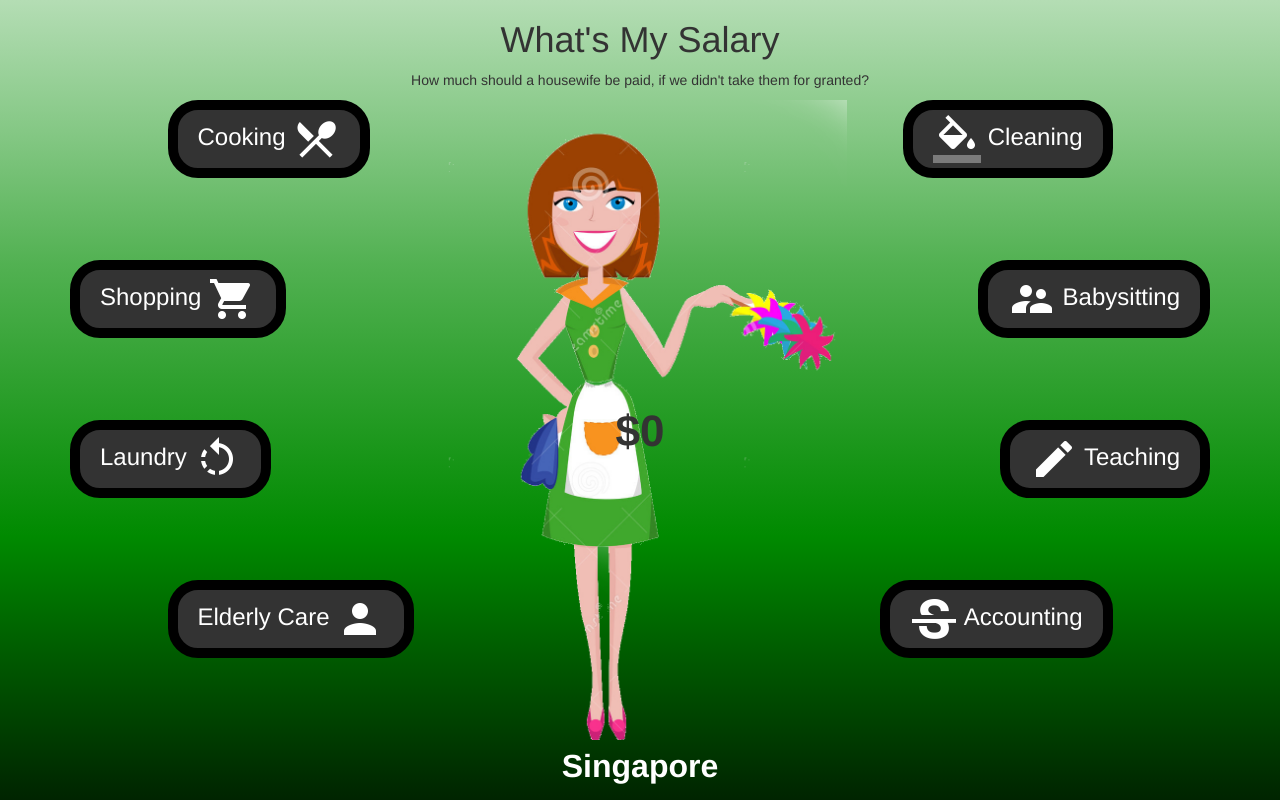
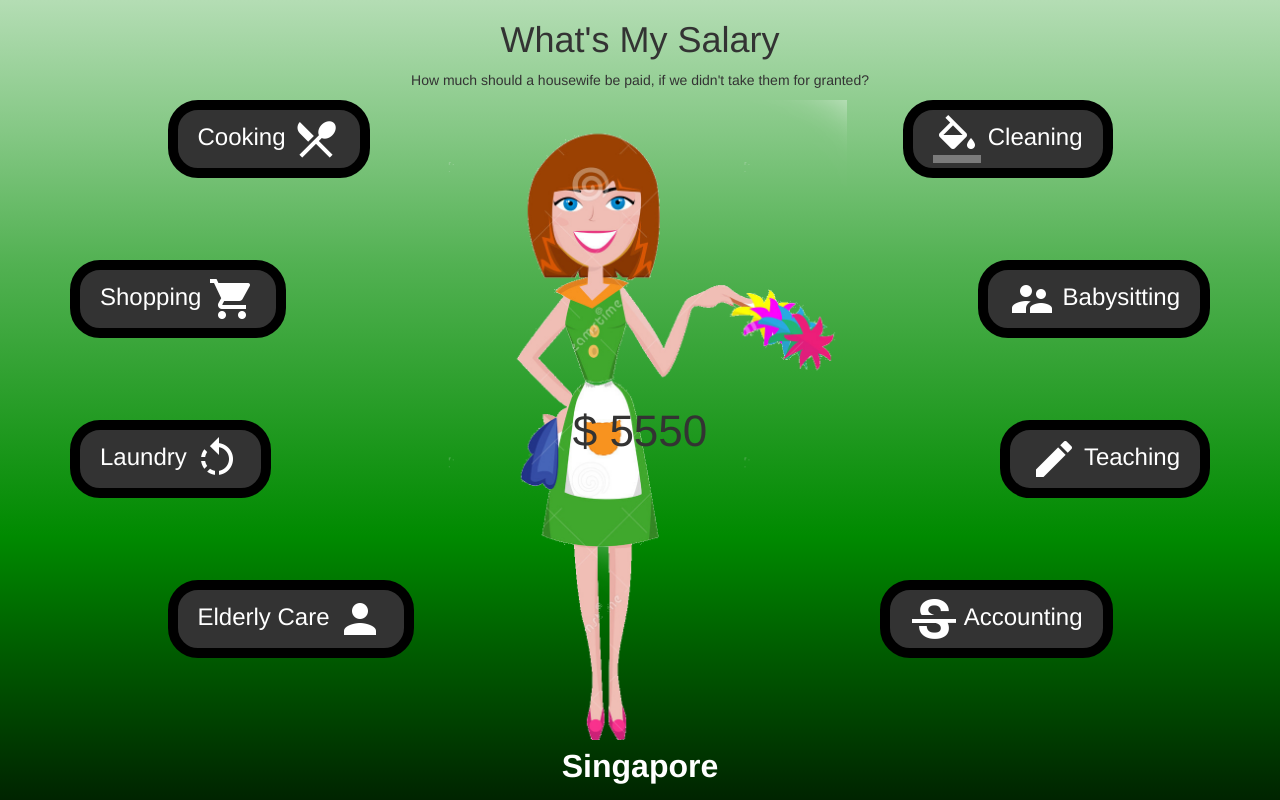
Before and after one commit to allwinpb/whatsmyvalue, a website: page index.html in a window 1280 px wide. Drawn offline with Linux system fonts and the light colour scheme.

Commit message:
Calculate function

```diff
--- a/assets/js/app.js
+++ b/assets/js/app.js
@@ -83,25 +83,39 @@ $(function(){
 	//Read the separate section rates
 	var sectionRates = {};
 	var countryRates = {};
+	var sectionMultiplier = {};
+	var selectedCountry = "Singapore";
 	$.ajax({
 		url: '/section-rates.csv',
 		success: function(rawCsv){
 			var csv = rawCsv.split('\n');
-			for(var i=0; i < csv.length; i++){
+			for(var i=0; i < csv.length - 1; i++){
 				sectionRates[csv[i].split(',')[0]] = parseFloat(csv[i].split(',')[1]);
+				sectionMultiplier[csv[i].split(',')[0]] = 1;
 			}
 			console.log(sectionRates);
 		}
 	});
+	countryRates['Singapore'] = 7.11;
 	$.ajax({
 		url: '/country-rates.csv',
 		success: function(rawCsv){
 			var csv = rawCsv.split('\n');
-			for(var i=0; i < csv.length; i++){
+			for(var i=0; i < csv.length - 1; i++){
 				countryRates[csv[i].split(',')[0]] = parseFloat(csv[i].split(',')[1]);
 			}
-			countryRates['Singapore'] = 7.11;
 			console.log(countryRates);
 		}
 	});
+
+	function calculate(){
+		var final = 0;
+		for(i in sectionMultiplier){
+			final += sectionMultiplier[i]*sectionRates[i]*countryRates[selectedCountry]/countryRates["Singapore"];
+		}
+		final *= 30;
+		$('.salary').text('$ ' + final);
+		return final;
+	}
+	setInterval(calculate, 5000);
 })
--- a/index.html
+++ b/index.html
@@ -19,7 +19,7 @@
 		<div class="button-rows">
 			<div class="salary-box">
 				<div class="salary">
-					<strong>$0</strong>
+					$ 0
 				</div>
 			</div>
 			<div class="row button-row">
```
